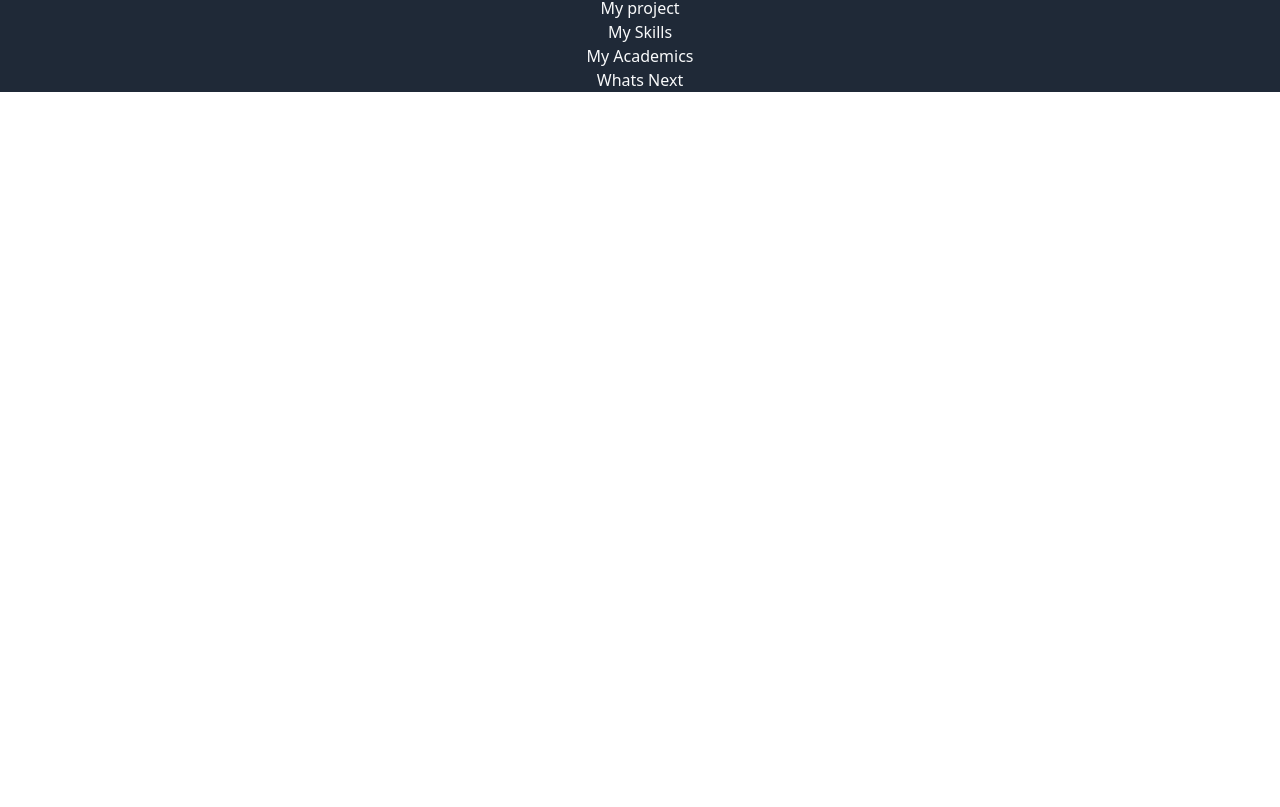
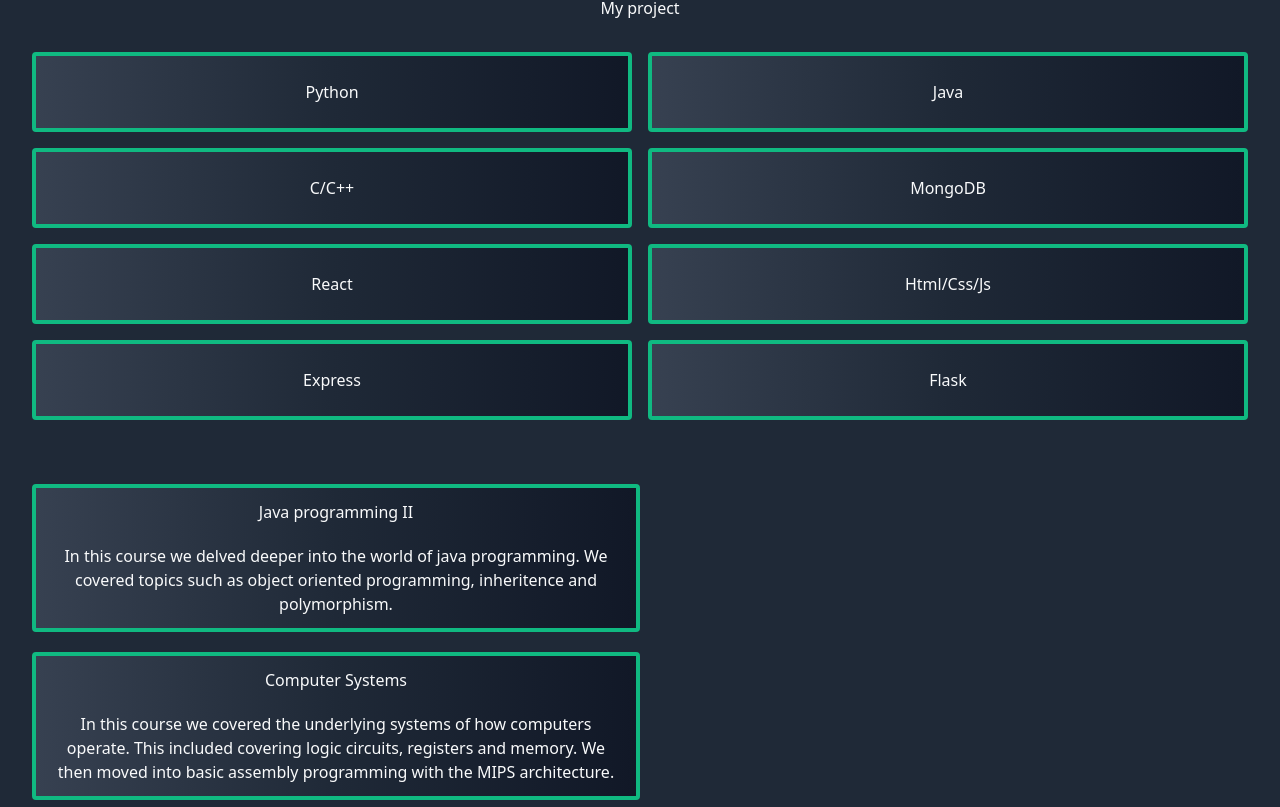
Before and after one commit to Lukefrotts227/portfolioLukasF, a React (Create React App) app: page / in a window 1280 px wide. Shown: the part 753-1560 px from the top of the page. Before the commit the page ends 845 px from the top, so only its background shows below. Built offline with nearby package versions, Linux system fonts and the light colour scheme.

Commit message:
did some more today gonna finish soon

```diff
--- a/package.json
+++ b/package.json
@@ -8,6 +8,7 @@
     "react": "^17.0.2",
     "react-dom": "^17.0.2",
     "react-scripts": "^1.1.5",
+    "react-scroll": "^1.8.9",
     "react-spring": "^9.7.2"
   },
   "scripts": {
--- a/src/components/Academics.js
+++ b/src/components/Academics.js
@@ -1,4 +1,5 @@
 import React, { useState, useEffect } from 'react';
+import { courses } from '../data';
 
 export default function Academics(){
     const [isMobile, setIsMobile] = useState(window.innerWidth <= 768);
@@ -16,8 +17,24 @@
     }, []);
 
     return(
-        <div class="flex justify-center items-center">
-            My Academics
+        <div class="flex flex-wrap p-8 justify-center items-center">
+            {
+                courses.map((course) => (
+                    <div class="pb-5">
+                        <div class= "p-3 sm:w-1/2 w-full h-full text-center bg-gradient-to-r from-gray-700 via-gray-800 to-gray-900 rounded border-4 border-green-500">
+
+                            <div class="pb-5">
+                                <h1>{course.name}</h1>
+                            </div>
+
+                            <div>
+                                <p>{course.description}</p>
+                            </div>
+
+                        </div>
+                    </div>
+                ))
+            }
         </div>
         );
 }
--- a/src/components/Navbar.js
+++ b/src/components/Navbar.js
@@ -41,7 +41,7 @@
                                     <a href="#About" class="block text-white hover:text-gray-300 my-2">
                                         About
                                     </a>
-                                    <a href="#InTouch" class="block text-white hover:text-gray-300 my-2">
+                                    <a href="#Touch" class="block text-white hover:text-gray-300 my-2">
                                         Get in Touch
                                     </a>
                                     <a href="#Projects" class="block text-white hover:text-gray-300 my-2">
--- a/src/components/Projects.js
+++ b/src/components/Projects.js
@@ -36,13 +36,13 @@
                         <div>
                             {projects.map((project) => (
 
-                                <div class="">
+                                <div class="pb-6">
                                     <div class= "text-center project-font-m pb-2">
                                         <h3>{project.name}</h3>
                                         <h4>{project.mini_description}</h4>
                                     </div>
 
-                                    <div class="relative flex justify-center items-center h-60 ">
+                                    <div class="relative flex justify-center items-center h-80 ">
                                         <div class={`absolute inset-0`}>
 
                                             <img
@@ -52,7 +52,37 @@
                                             />
                                         </div>
 
-                                        <div class={`px-8 py-10 relative z-8 w-full h-full border-4 border-gray-600 bg-gray-900 opacity-0 hover:opacity-100`}>
+                                        <div class={`px-8 py-10 relative z-8 w-full h-full border-4 border-green-500 bg-gradient-to-r from-gray-700 via-gray-800 to-gray-900 opacity-0 hover:opacity-100`}>
+                                            <div class="text-center quite-small-font-m">
+                                                <div class="pb-5">
+                                                    <p>with: {project.how}</p>
+                                                </div>
+                                                <div class="pb-4">
+                                                    <p>{project.description}</p>
+                                                </div>
+
+                                                <div>
+                                                    <p class ="pb-2">Check it out</p>
+                                                    <a href={project.where} target="_blank" rel="noopener noreferrer">
+                                                        <button class="">
+                                                            <svg
+                                                            xmlns="http://www.w3.org/2000/svg"
+                                                            width="50"
+                                                            height="50"
+                                                            viewBox="0 0 24 24"
+                                                            fill="none"
+                                                            stroke="white"
+                                                            stroke-width="2"
+                                                            stroke-linecap="round"
+                                                            stroke-linejoin="round"
+                                                            >
+                                                                <line x1="5" y1="12" x2="19" y2="12" />
+                                                                <polyline points="12 5 19 12 12 19" />
+                                                            </svg>
+                                                        </button>
+                                                    </a>
+                                                </div>
+                                            </div>
 
 
                                         </div>
--- a/src/components/Skills.js
+++ b/src/components/Skills.js
@@ -1,4 +1,5 @@
 import React, { useState, useEffect } from 'react';
+import { skills } from '../data';
 
 export default function Skills(){
     const [isMobile, setIsMobile] = useState(window.innerWidth <= 768);
@@ -16,8 +17,20 @@
     }, []);
 
     return(
-        <div class="flex justify-center items-center">
-            My Skills
+        <div>
+            <div class="flex flex-wrap p-6">
+                {skills.map((skill) => (
+
+                <div class ="p-2 sm:w-1/2 w-full h-full text-center">
+                    <div class = "bg-gradient-to-r from-gray-700 via-gray-800 to-gray-900 rounded flex items-center border-4 border-green-500">
+                        <div class= "container text-center items-center p-6">
+                            <h1>{skill}</h1>
+                        </div>
+                    </div>
+                </div>
+                ))
+                }
+            </div>
         </div>
         );
 }
--- a/src/data.js
+++ b/src/data.js
@@ -40,19 +40,41 @@
         name: "C++ hashtable",
         description: "A custom hashtable that supports resizing, custom data types and custom hashing functions",
         how: "C++",
-        future: "",
+        future: "Add greater functionlaity and find ways to make it more unique and applicable",
         where: "https://github.com/Lukefrotts227/learningC/tree/Main/datastructures/hashtablecpp"
     },
 ]
 
 export const skills = [
+    "Python",
+    "Java",
+    "C/C++",
+    "MongoDB",
+    "React",
+    "Html/Css/Js",
+    "Express",
+    "Flask",
+]
+
+export const courses = [
+    {
+        name: "Java programming II",
+        description: "In this course we delved deeper into the world of java programming. We covered topics "
+        + "such as object oriented programming, inheritence and polymorphism.",
+    },
+    {
+        name: "Computer Systems",
+        description: "In this course we covered the underlying systems of how computers operate. This included covering logic circuits, registers "
+        + "and memory. We then moved into basic assembly programming with the MIPS architecture.",
+    },
+
+    {
+        name: "Introduction to python programming",
+        description: "In this course we covered the basics of python programming."
+    },
+]
+
+
+export const next =[
 
 ]
-
-export const upocomingHackathons = [
-
-]
-
-export const upcomingCourses = [
-
-]
--- a/src/index.css
+++ b/src/index.css
@@ -192,3 +192,8 @@
 .mobile-dropdown-text-exit{
     animation: textDropdownExit 0.3s ease-in-out forwards;
 }
+
+
+.quite-small-font-m {
+    font-size: calc(1.355vh + 1.355vh);
+}
```
Also changed, not shown: 1 other file (tests, documents, lock files or other folders).
